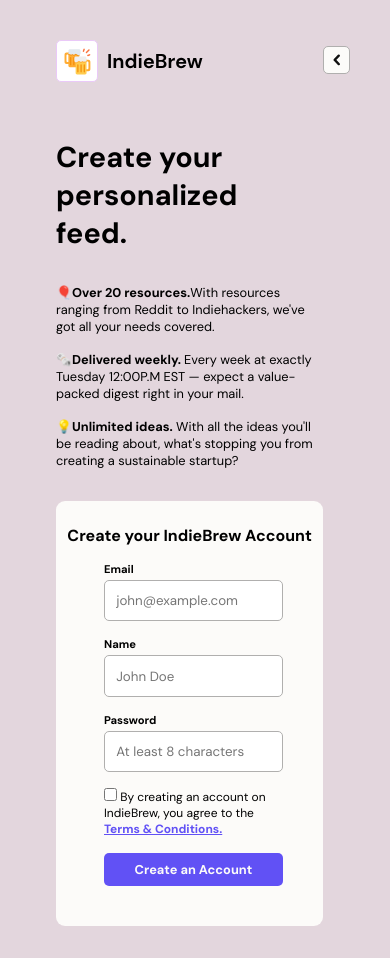
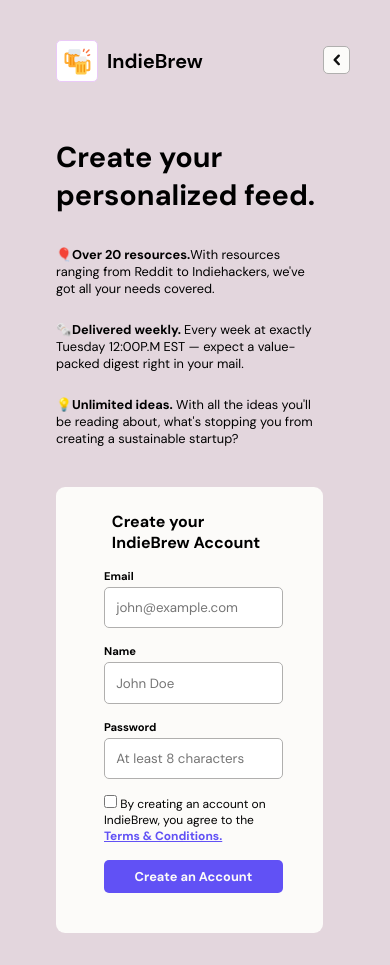
Before and after one commit to Yinye013/indiebrew-repo, a React (Create React App) app: page /form in a window 390 px wide. Built offline with nearby package versions, Linux system fonts and the light colour scheme.

Commit message:
another commit

```diff
--- a/src/components/Footer.css
+++ b/src/components/Footer.css
@@ -57,6 +57,6 @@
   .footer {
     display: flex;
     flex-direction: column;
-    gap: 3rem;
+    gap: 5rem;
   }
 }
--- a/src/components/Form.css
+++ b/src/components/Form.css
@@ -35,6 +35,10 @@
 }
 .bold {
   font-weight: 700;
+}
+.form-heading-secondary {
+  font-size: 3.6rem;
+  margin-bottom: 2rem;
 }
 .form-container {
   max-width: 114rem;
@@ -137,6 +141,7 @@
   .form-heading {
     margin-right: 3rem;
     margin-left: -8rem;
+    width: 60%;
   }
   .create-account-description {
     width: 70%;
@@ -147,10 +152,18 @@
     justify-items: center;
     padding-left: 1rem;
   }
+  .description {
+    margin-bottom: 1rem;
+  }
   /* .input {
     width: 50%;
   } */
   /* .submit-button {
     width: 50%;
   } */
+  .form-heading-secondary {
+    font-size: 3.6rem;
+    width: 80%;
+    margin-bottom: 2rem;
+  }
 }
--- a/src/components/Form.js
+++ b/src/components/Form.js
@@ -18,8 +18,8 @@
       </div>
       <div className="form-container">
         <div className="form-container-left">
-          <h2 className="heading-secondary">
-            Create your personalized <br /> feed.
+          <h2 className="form-heading-secondary">
+            Create your personalized feed.
           </h2>
           <p className="description">
             🎈<span className="bold">Over 20 resources.</span>With resources
--- a/src/components/Navbar.css
+++ b/src/components/Navbar.css
@@ -46,7 +46,7 @@
     flex-direction: column;
     align-items: center;
     justify-content: center;
-
+    gap: 5rem;
     transition: all 0.5s ease-in;
     transform: translateX(100%);
     opacity: 0;
@@ -59,6 +59,8 @@
   }
   .nav-open {
     /* when open is true, this should show */
+    gap: 4rem;
+
     opacity: 1;
     position: absolute;
     background-color: rgba(255, 255, 255, 0.9);
```
